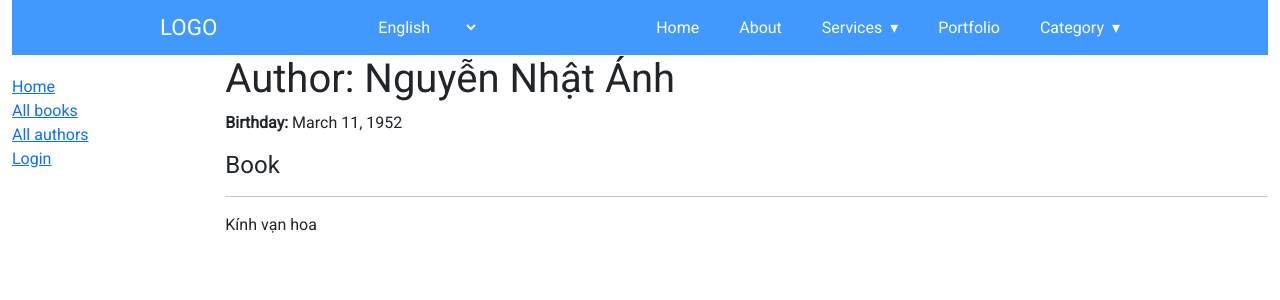
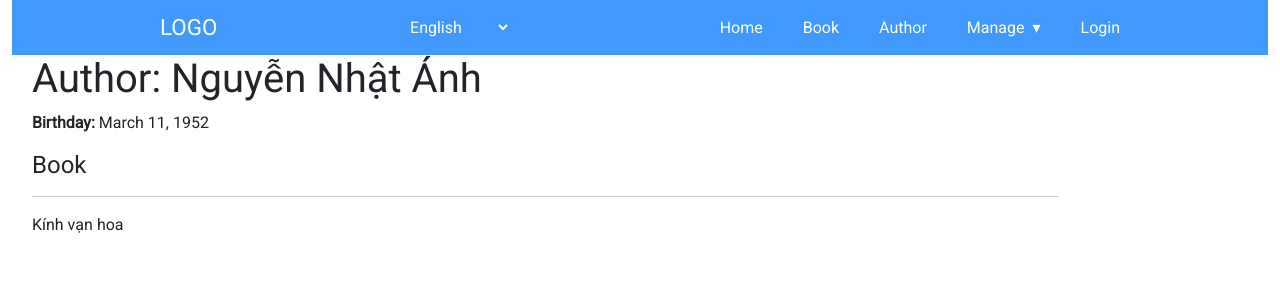
Before and after one commit to TrinhChung/mysite, a Django app: page /catalog/author/1 in a window 1280 px wide. Shown: the top 300 px of the page. Run offline with Django 3.2, Linux system fonts and the light colour scheme; data comes from the database, SQL or seed files in the repository; some libraries are stand-ins or nearby versions.

Commit message:
Working with forms

```diff
--- a/catalog/models.py
+++ b/catalog/models.py
@@ -82,7 +82,10 @@ class BookInstance(models.Model):
 
     class Meta:
         ordering = ["due_back"]
-        permissions = (("view_list_on_loan", "Get all book on loan"),)
+        permissions = (
+            ("view_list_on_loan", "Get all book on loan"),
+            ("can_mark_returned", "Can mark returned book"),
+        )
 
         def __str__(self):
             """String for representing the Model object."""
--- a/catalog/static/css/styles.css
+++ b/catalog/static/css/styles.css
@@ -8,3 +8,20 @@
   margin-left: 20px;
   margin-top: 20px;
 }
+
+.pl-20 {
+  padding-left: 20px;
+}
+
+.hover-underline:hover {
+  cursor: pointer;
+  text-decoration: underline;
+}
+
+.red {
+  color: red;
+}
+
+.blue {
+  color: #4199fe;
+}
--- a/catalog/templates/base_generic.html
+++ b/catalog/templates/base_generic.html
@@ -28,45 +28,9 @@
           {% endblock nav %}
         </div>
       </div>
-      <div class="row">
-        <div class="col-sm-2">
-          {% block sidebar %}
-            <ul class="sidebar-nav">
-              <li>
-                <a href="{% url 'index' %}">{% trans "Home" %}</a>
-              </li>
-              <li>
-                <a href="{% url 'books' %}">{% trans "All books" %}</a>
-              </li>
-              <li>
-                <a href="{% url 'authors' %}">{% trans "All authors" %}</a>
-              </li>
-              {% if perms.catalog.view_list_on_loan %}
-                <hr />
-                <li>{% trans "Staff" %}</li>
-                <li>
-                  <a href="{% url 'bookinst-manage' %}">{% trans "Manage Book Instance" %}</a>
-                </li>
-              {% endif %}
-              {% if user.is_authenticated %}
-                <hr />
-                <li>{% trans "Name" %}: {{ user.get_username }}</li>
-                <li>
-                  <a href="{% url 'my-borrowed' %}">{% trans "My Borrowed" %}</a>
-                </li>
-                <li>
-                  <a href="{% url 'logout' %}?next={{ request.path }}">{% trans "Logout" %}</a>
-                </li>
-              {% else %}
-                <li>
-                  <a href="{% url 'login' %}?next={{ request.path }}">{% trans "Login" %}</a>
-                </li>
-              {% endif %}
-            </ul>
-          {% endblock sidebar %}
-        </div>
+      <div class="row pl-20">
         <div class="col-sm-10">
-          <div class="row">
+          <div class="row ">
             {% block content %}
             {% endblock content %}
           </div>
--- a/catalog/templates/catalog/author_detail.html
+++ b/catalog/templates/catalog/author_detail.html
@@ -13,4 +13,12 @@
       <div>{{ book.title }}</div>
     {% endfor %}
   </div>
+  <div class="d-flex gap-1">
+    {% if perms.catalog.change_author %}
+      <a class="blue" href="{% url 'author-update' author.id %}">{% trans "Update" %}</a>
+    {% endif %}
+    {% if perms.catalog.delete_author %}
+      <a class="red" href="{% url 'author-delete' author.id %}">{% trans "Deletesss" %}</a>
+    {% endif %}
+  </div>
 {% endblock %}
--- a/catalog/templates/catalog/book_list.html
+++ b/catalog/templates/catalog/book_list.html
@@ -1,7 +1,7 @@
 {% extends "base_generic.html" %}
 {% block content %}
   {% load i18n %}
-  <h1>Book List</h1>
+  <h1>{% trans "Book List" %}</h1>
   {% if book_list %}
     <ul>
       {% for book in book_list %}
--- a/catalog/templates/catalog/bookinstance_manage.html
+++ b/catalog/templates/catalog/bookinstance_manage.html
@@ -7,6 +7,9 @@
             {% for bookinst in bookinstance_list %}
                 <li class="{% if bookinst.is_overdue %}text-danger{% endif %}">
                     <a href="{% url 'book-detail' bookinst.book.pk %}">{{ bookinst.book.title }}</a> ({{ bookinst.due_back }})-{{ bookinst.borrower.last_name }} {{ bookinst.borrower.first_name }}
+                    {% if perms.catalog.can_mark_returned %}
+                        - <a href="{% url 'renew-book-librarian' bookinst.id %}">Renew</a>
+                    {% endif %}
                 </li>
             {% endfor %}
         </ul>
--- a/catalog/templates/navbar.html
+++ b/catalog/templates/navbar.html
@@ -9,42 +9,49 @@
     <nav>
       <ul class="nav-list">
         <li>
-          <a href="{% url 'index' %}">Home</a>
+          <a href="{% url 'index' %}">{% trans "Home" %}</a>
         </li>
         <li>
-          <a href="{% url 'index' %}">About</a>
+          <a href="{% url 'books' %}">{% trans "Book" %}</a>
         </li>
         <li>
-          <a href="{% url 'index' %}">Services</a>
-          <ul class="navbar-dropdown">
-            <li>
-              <a href="{% url 'index' %}">Sass</a>
+          <a href="{% url 'authors' %}">{% trans "Author" %}</a>
         </li>
         <li>
-              <a href="{% url 'index' %}">Less</a>
+          <a href="#!">{% trans "Manage" %}</a>
+          <ul class="navbar-dropdown">
+            {% if perms.catalog.view_list_on_loan %}
+              <li>
+                <a href="{% url 'bookinst-manage' %}">{% trans "Manage Book Instance" %}</a>
               </li>
+            {% endif %}
+            {% if perms.catalog.add_author %}
+              <li>
+                <a href="{% url 'author-create' %}">{% trans "Create Author" %}</a>
+              </li>
+            {% endif %}
             <li>
               <a href="{% url 'index' %}">Stylus</a>
             </li>
           </ul>
         </li>
+        {% if user.is_authenticated %}
           <li>
-          <a href="{% url 'index' %}">Portfolio</a>
+            <a href="#">{% trans "Name" %}: {{ user.get_username }}</a>
+            <ul class="navbar-dropdown">
+              <li>
+                <a href="{% url 'my-borrowed' %}">{% trans "My Borrowed" %}</a>
               </li>
               <li>
-          <a href="{% url 'index' %}">Category</a>
-          <ul class="navbar-dropdown">
-            <li>
-              <a href="{% url 'index' %}">Sass</a>
-            </li>
-            <li>
-              <a href="{% url 'index' %}">Less</a>
-            </li>
-            <li>
-              <a href="{% url 'index' %}">Stylus</a>
+                <a href="{% url 'logout' %}?next={{ request.path }}">{% trans "Logout" %}</a>
               </li>
             </ul>
           </li>
+        {% else %}
+          <li>
+            <a href="{% url 'login' %}?next={{ request.path }}">{% trans "Login" %}</a>
+          </li>
+        {% endif %}
       </ul>
     </nav>
     <div class="box-select">{% include "select_language.html" %}</div>
--- a/catalog/urls.py
+++ b/catalog/urls.py
@@ -5,13 +5,19 @@ urlpatterns = [
     path("", views.index, name="index"),
     path("i18n/", include("django.conf.urls.i18n")),
     path("books/", views.BookListView.as_view(), name="books"),
-    path("authors/", views.AuthorListView.as_view(), name="authors"),
-    path("book/<int:pk>", views.BookDetailView.as_view(), name="book-detail"),
-    path("author/<int:pk>", views.AuthorDetailView.as_view(), name="author-detail"),
-    path("mybooks/", views.LoanedBooksByUserListView.as_view(), name="my-borrowed"),
     path(
         "bookinst-manage/",
         views.LoanedBooksManageListView.as_view(),
         name="bookinst-manage",
     ),
+    path(
+        "book/<uuid:pk>/renew/", views.renew_book_librarian, name="renew-book-librarian"
+    ),
+    path("book/<int:pk>", views.BookDetailView.as_view(), name="book-detail"),
+    path("mybooks/", views.LoanedBooksByUserListView.as_view(), name="my-borrowed"),
+    path("authors/", views.AuthorListView.as_view(), name="authors"),
+    path("author/<int:pk>", views.AuthorDetailView.as_view(), name="author-detail"),
+    path("author/create/", views.AuthorCreate.as_view(), name="author-create"),
+    path("author/<int:pk>/update/", views.AuthorUpdate.as_view(), name="author-update"),
+    path("author/<int:pk>/delete/", views.AuthorDelete.as_view(), name="author-delete"),
 ]
--- a/catalog/views.py
+++ b/catalog/views.py
@@ -1,11 +1,16 @@
 from django.utils.translation import gettext
 from django.http import Http404
-from django.shortcuts import render
 from catalog.models import Book, Author, BookInstance
 from django.views import generic
 import datetime
-from django.contrib.auth.mixins import LoginRequiredMixin
-from django.contrib.auth.mixins import PermissionRequiredMixin
+from django.contrib.auth.decorators import login_required, permission_required
+from django.contrib.auth.mixins import PermissionRequiredMixin, LoginRequiredMixin
+from django.shortcuts import render, get_object_or_404
+from django.http import HttpResponseRedirect
+from django.urls import reverse
+from catalog.forms import RenewBookModelForm
+from django.views.generic.edit import CreateView, UpdateView, DeleteView
+from django.urls import reverse_lazy
 
 # Create your views here.
 
@@ -131,3 +136,57 @@ class LoanedBooksManageListView(
             .order_by("-due_back")
             .select_related("borrower")
         )
+
+
+@login_required
+@permission_required("catalog.can_mark_returned", raise_exception=True)
+def renew_book_librarian(request, pk):
+    book_instance = get_object_or_404(BookInstance, pk=pk)
+
+    # If this is a POST request then process the Form data
+    if request.method == "POST":
+        # Create a form instance and populate it with data from the request (binding):
+        form = RenewBookModelForm(request.POST)
+
+        # Check if the form is valid:
+        if form.is_valid():
+            # process the data in form.cleaned_data as required (here we just write it to the model due_back field)
+            book_instance.due_back = form.cleaned_data["due_back"]
+            book_instance.save()
+
+            # redirect to a new URL:
+            return HttpResponseRedirect(reverse("bookinst-manage"))
+
+    # If this is a GET (or any other method) create the default form.
+    else:
+        proposed_renewal_date = datetime.date.today() + datetime.timedelta(weeks=3)
+        form = RenewBookModelForm(initial={"due_back": proposed_renewal_date})
+
+    context = {
+        "form": form,
+        "book_instance": book_instance,
+    }
+
+    return render(request, "catalog/book_renew_librarian.html", context)
+
+
+class AuthorCreate(LoginRequiredMixin, PermissionRequiredMixin, CreateView):
+    model = Author
+    permission_required = "catalog.create_author"
+    fields = ["first_name", "last_name", "date_of_birth", "date_of_death"]
+    initial = {"date_of_death": "11/06/2020"}
+
+
+class AuthorUpdate(LoginRequiredMixin, PermissionRequiredMixin, UpdateView):
+    model = Author
+    permission_required = "catalog.change_author"
+
+    fields = (
+        "__all__"  # Not recommended (potential security issue if more fields added)
+    )
+
+
+class AuthorDelete(LoginRequiredMixin, PermissionRequiredMixin, DeleteView):
+    model = Author
+    permission_required = "catalog.delete_author"
+    success_url = reverse_lazy("authors")
--- a/locallibrary/settings.py
+++ b/locallibrary/settings.py
@@ -42,6 +42,7 @@ INSTALLED_APPS = [
     "bootstrap5",
     "jquery",
     "debug_toolbar",
+    "bootstrap_datepicker_plus",
 ]
 
 MIDDLEWARE = [
```
Also changed, not shown: catalog/forms.py (added, +32 -0 lines), catalog/templates/catalog/author_confirm_delete.html (added, +10 -0 lines), catalog/templates/catalog/author_form.html (added, +11 -0 lines), catalog/templates/catalog/book_renew_librarian.html (added, +17 -0 lines), catalog/locale/vi/LC_MESSAGES/django.po, catalog/migrations/0004_alter_bookinstance_options.py (added), 1 other file. Lines whose indentation alone changed are shown as unchanged.
